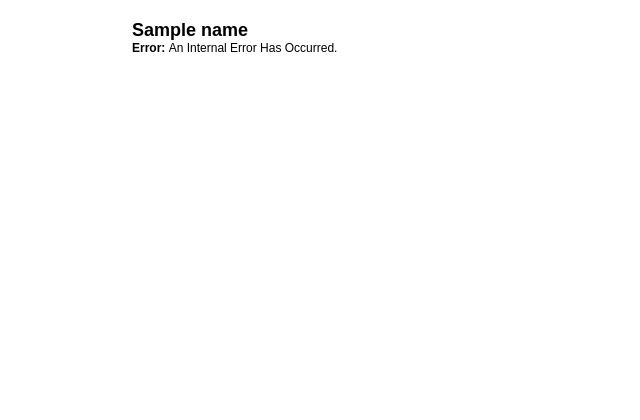
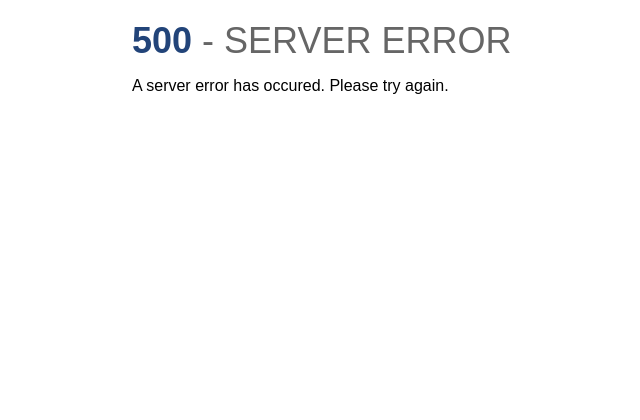
Before and after one commit to jwcutler/fetchTLE, a CakePHP app: the page made by www/app/View/Errors/error500.ctp in a window 1280 px wide. Shown: the top 420 px of the page, without its empty margins (58-698 px from the left). Run offline with PHP 8.4 and a stand-in for CakePHP, Linux system fonts and the light colour scheme; the template is opened without the code that fills it: most values are stand-ins (such as "Sample title", 1, 10 or a date in 2020); data that the repository does not hold is empty; some libraries are stand-ins or nearby versions.

Commit message:
[Edit] Added missing TLE checks to documentation page. [Add] Added custom 400 and 500 error pages.

```diff
--- a/www/app/View/Errors/error500.ctp
+++ b/www/app/View/Errors/error500.ctp
@@ -1,26 +1,7 @@
-<?php
-/**
- *
- * PHP 5
- *
- * CakePHP(tm) : Rapid Development Framework (http://cakephp.org)
- * Copyright 2005-2012, Cake Software Foundation, Inc. (http://cakefoundation.org)
- *
- * Licensed under The MIT License
- * Redistributions of files must retain the above copyright notice.
- *
- * @copyright     Copyright 2005-2012, Cake Software Foundation, Inc. (http://cakefoundation.org)
- * @link          http://cakephp.org CakePHP(tm) Project
- * @package       Cake.View.Errors
- * @since         CakePHP(tm) v 0.10.0.1076
- * @license       MIT License (http://www.opensource.org/licenses/mit-license.php)
- */
-?>
-<h2><?php echo $name; ?></h2>
-<p class="error">
-	<strong><?php echo __d('cake', 'Error'); ?>: </strong>
-	<?php echo __d('cake', 'An Internal Error Has Occurred.'); ?>
-</p>
+<div class="large_header_text">500 <div class="large_header_text_gray" style="display: inline;">- SERVER ERROR</div></div>
+<div class="medium_text_block">
+	<p>A server error has occured. Please try again.</p>
+</div>
 <?php
 if (Configure::read('debug') > 0 ):
 	echo $this->element('exception_stack_trace');
```
Also changed, not shown: www/app/View/Content/documentation.ctp (+11 -1 lines), www/app/View/Errors/error400.ctp (+4 -26 lines), README.md.
